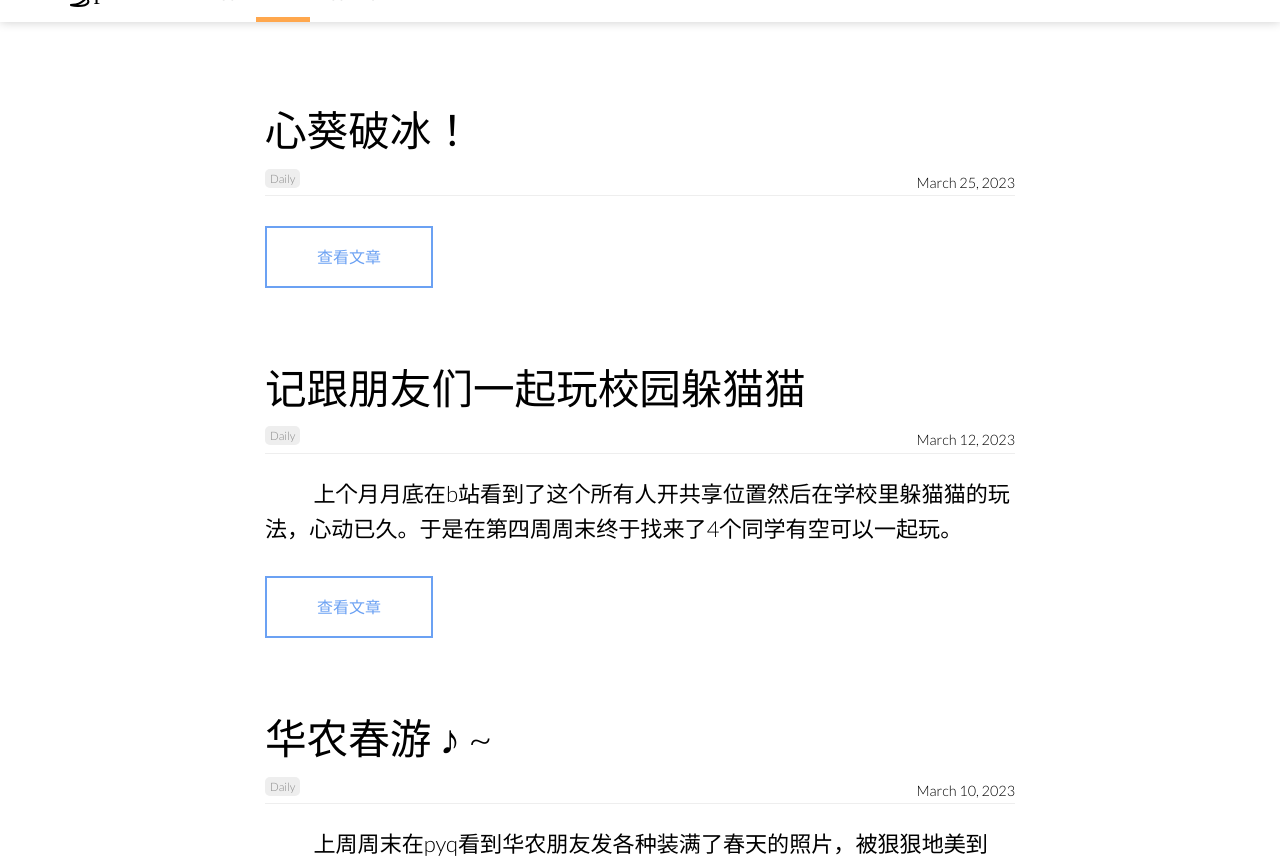
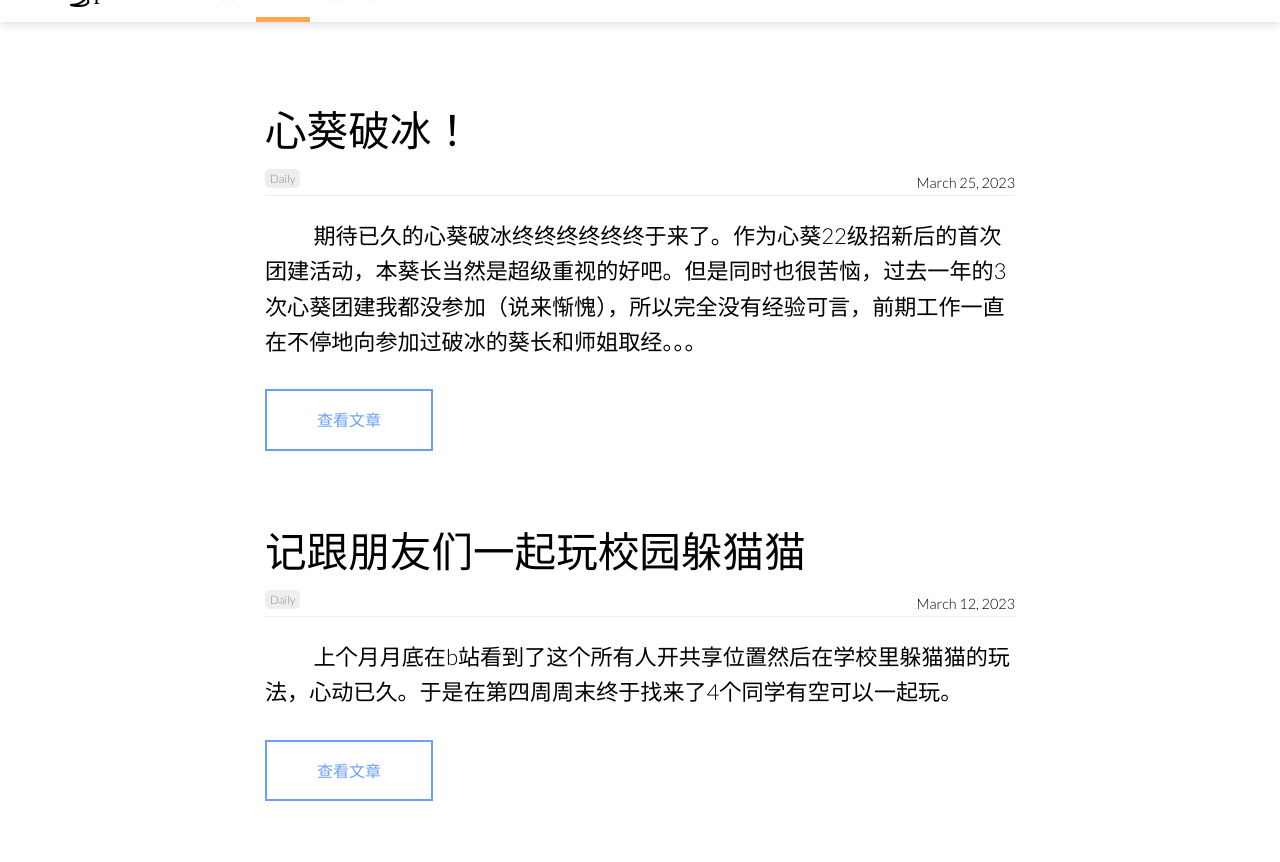
Before and after one commit to pandacase/pandacase.github.io, a Jekyll site: the page built from daily/index.html, in a window 1280 px wide and 900 px high, scrolled down 866 px, cut to the strip 38-900 px from the top of the window. Built offline with Jekyll 4.4.1, drawn with Linux system fonts in a browser that asks for light colours; nearby versions of some CDN libraries; comment, search, counter and statistics services are not loaded; a style sheet for code colours, icons or effects is not loaded.

Commit message:
Update 2023-03-25-xinkuipobing.md

```diff
--- a/_posts/2023-03-25-xinkuipobing.md
+++ b/_posts/2023-03-25-xinkuipobing.md
@@ -6,3 +6,5 @@
   - Daily
 image: https://s1.ax1x.com/2023/03/27/ppsUlss.png
 ---
+
+&emsp;&emsp; 期待已久的心葵破冰终终终终终终于来了。作为心葵22级招新后的首次团建活动，本葵长当然是超级重视的好吧。但是同时也很苦恼，过去一年的3次心葵团建我都没参加（说来惭愧），所以完全没有经验可言，前期工作一直在不停地向参加过破冰的葵长和师姐取经。。。
```
